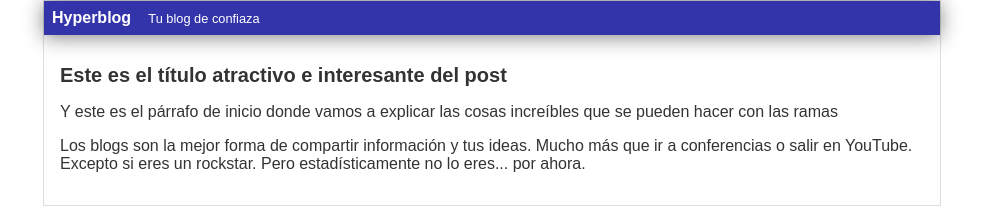
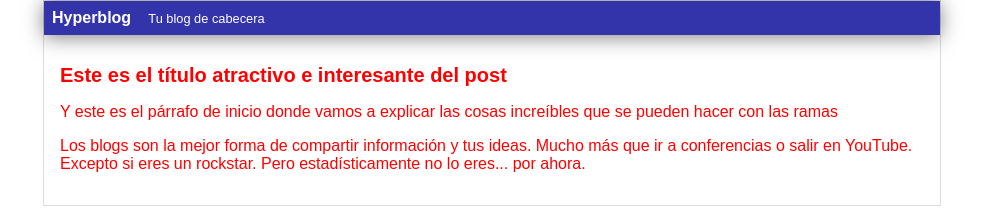
Before and after one commit to Diego024/Blog-de-Git, a plain HTML site: page blogpost.html in a window 1280 px wide. Shown: the whole page, without its empty margins (148-1131 px from the left). Drawn offline with Linux system fonts and the light colour scheme.

Commit message:
Modifique la cabecera y el color del texto

```diff
--- a/blogpost.html
+++ b/blogpost.html
@@ -11,12 +11,14 @@
     <body>
         <div id="container">
             <div id="cabecera">
-                Hyperblog <span id="tagline">Tu blog de confiaza</span>
+                Hyperblog <span id="tagline">Tu blog de cabecera</span>
             </div>
+
             <div id="post">
                 <h1>Este es el título atractivo e interesante del post</h1>
                 <p>Y este es el párrafo de inicio donde vamos a explicar las cosas increíbles que se pueden hacer con las ramas</p>
                 <p>Los blogs son la mejor forma de compartir información y tus ideas. Mucho más que ir a conferencias o salir en YouTube. Excepto si eres un rockstar. Pero estadísticamente no lo eres... por ahora.</p>
+
             </div>
         </div>
     </body>
--- a/css/estilos.css
+++ b/css/estilos.css
@@ -1,7 +1,7 @@
 body {
     text-align: center;
     font-family: 'Arial';
-    color: #333;
+    color: red;
     margin: 0;
     padding: 0;
 }
```
